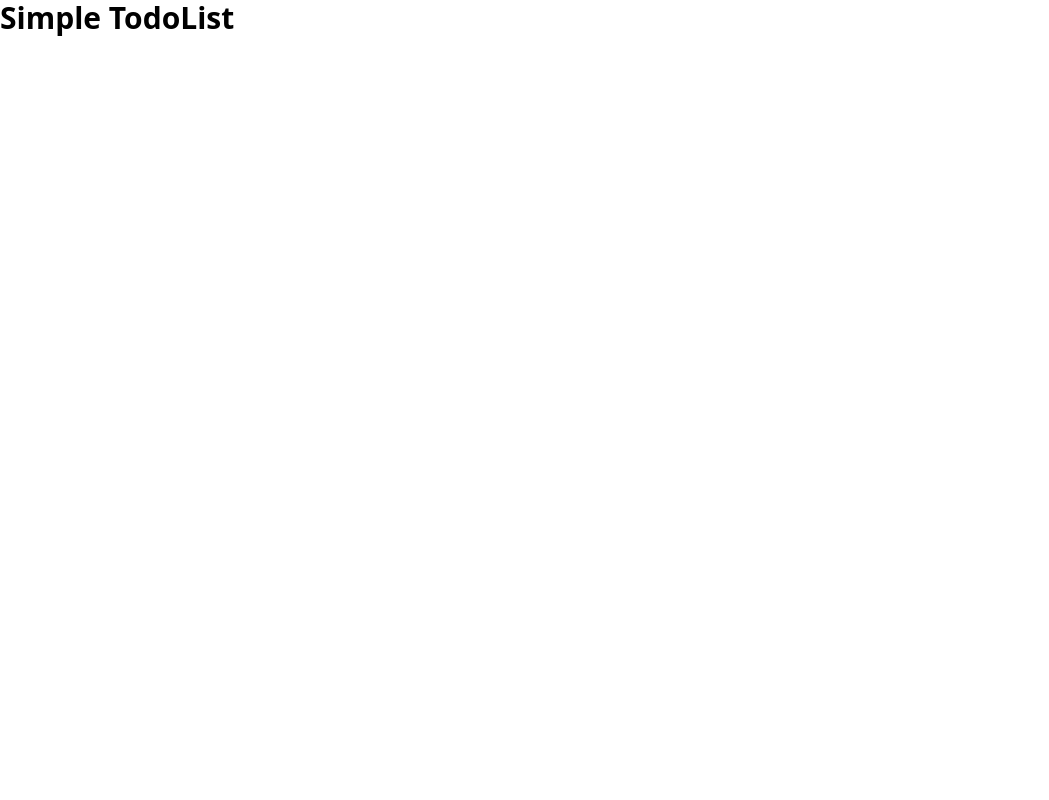
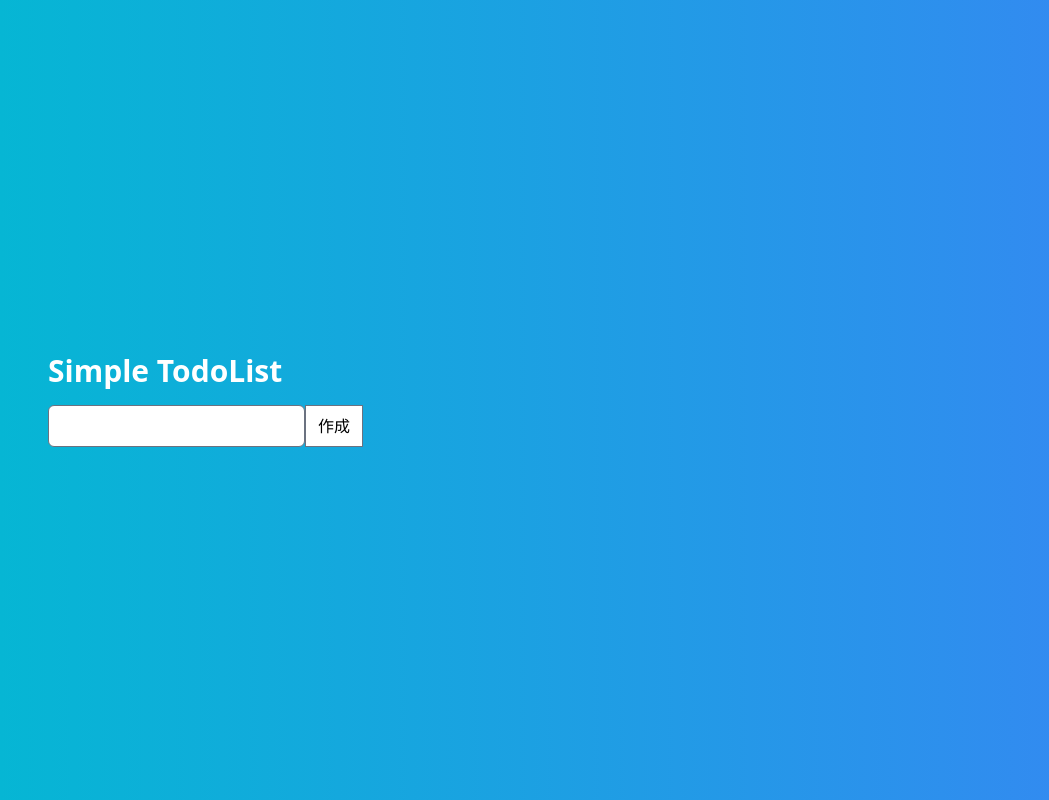
Before and after one commit to s-yoshiii/react-ts-simple-todolist, a React (Create React App) app: page / in a window 1280 px wide. Shown: the whole page, without its empty margins (0-1049 px from the left). Built offline with nearby package versions, Linux system fonts and the light colour scheme.

Commit message:
todoの追加、レイアウト調整

```diff
--- a/package.json
+++ b/package.json
@@ -41,6 +41,7 @@
     ]
   },
   "devDependencies": {
+    "@tailwindcss/forms": "^0.5.2",
     "autoprefixer": "^10.4.7",
     "postcss": "^8.4.13",
     "tailwindcss": "^3.0.24"
--- a/src/App.tsx
+++ b/src/App.tsx
@@ -1,5 +1,40 @@
+import { ChangeEvent, FormEvent, useState } from "react";
+
+type Todo = {
+  inputValue: string;
+  id: number;
+  checked: boolean;
+};
 function App() {
-  return <h1 className="text-3xl font-bold flex">Simple TodoList</h1>;
+  const [inputValue, setInputValue] = useState("");
+  const [todos, setTodos] = useState<Todo[]>([]);
+  const handleChange = (e: ChangeEvent<HTMLInputElement>) => {
+    setInputValue(e.target.value);
+  };
+  const handleSubmit = (e: FormEvent<HTMLFormElement>) => {
+    e.preventDefault();
+    const newTodo: Todo = {
+      inputValue: inputValue,
+      id: todos.length,
+      checked: false,
+    };
+    setTodos([newTodo, ...todos]);
+  };
+  return (
+    <div className="flex justify-center items-center min-h-screen bg-gradient-to-r from-cyan-500 to-blue-500 ...">
+      <div className="container px-4 md:px-12">
+        <h1 className="text-3xl font-bold text-white mb-4">Simple TodoList</h1>
+        <form onSubmit={(e) => handleSubmit(e)}>
+          <input
+            type="text"
+            className="form-input rounded-md focus:bg-green-50 transition ease-in duration-200"
+            onChange={(e) => handleChange(e)}
+          />
+          <input type="submit" value="作成" className="form-input" />
+        </form>
+      </div>
+    </div>
+  );
 }
 
 export default App;
--- a/tailwind.config.js
+++ b/tailwind.config.js
@@ -3,5 +3,10 @@ module.exports = {
   theme: {
     extend: {},
   },
-  plugins: [],
+  plugins: [
+    require("@tailwindcss/forms")({
+      // strategy: "base",
+      strategy: "class",
+    }),
+  ],
 };
```
Also changed, not shown: 1 other file (tests, documents, lock files or other folders).
